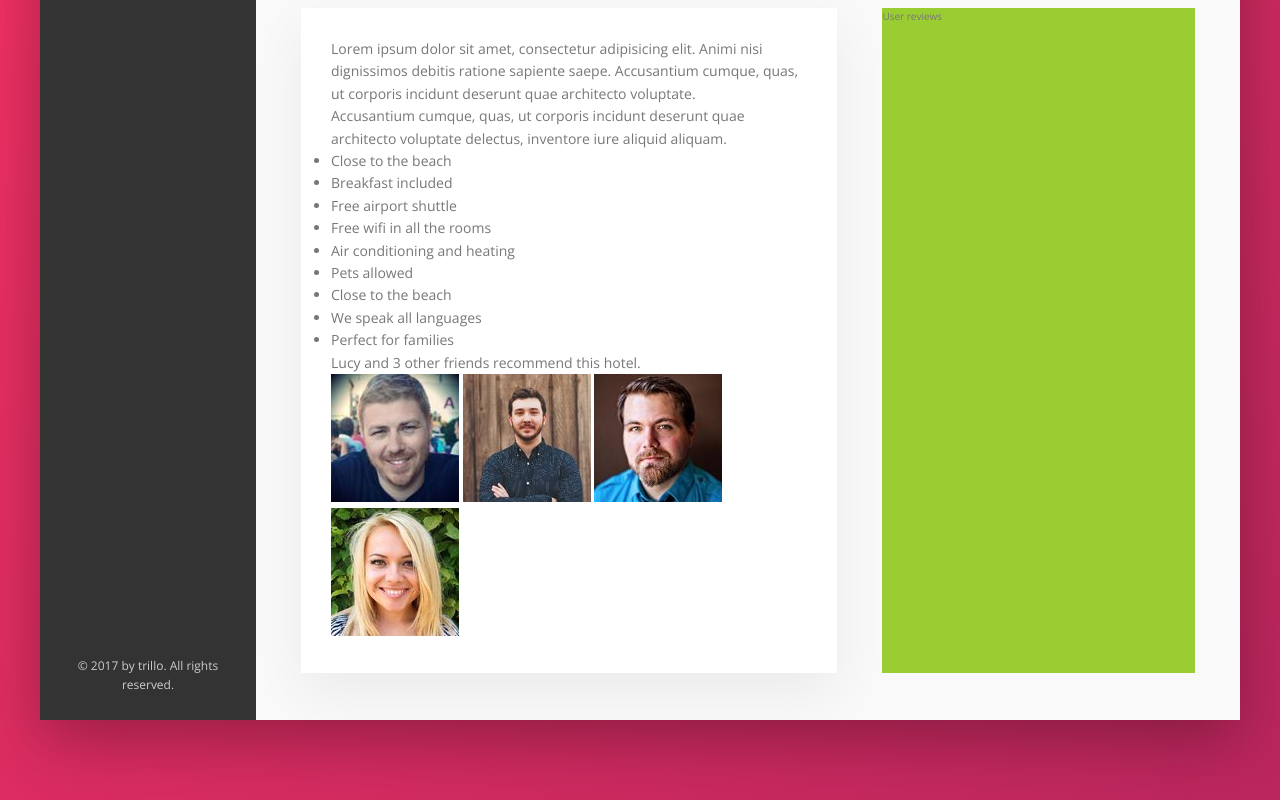
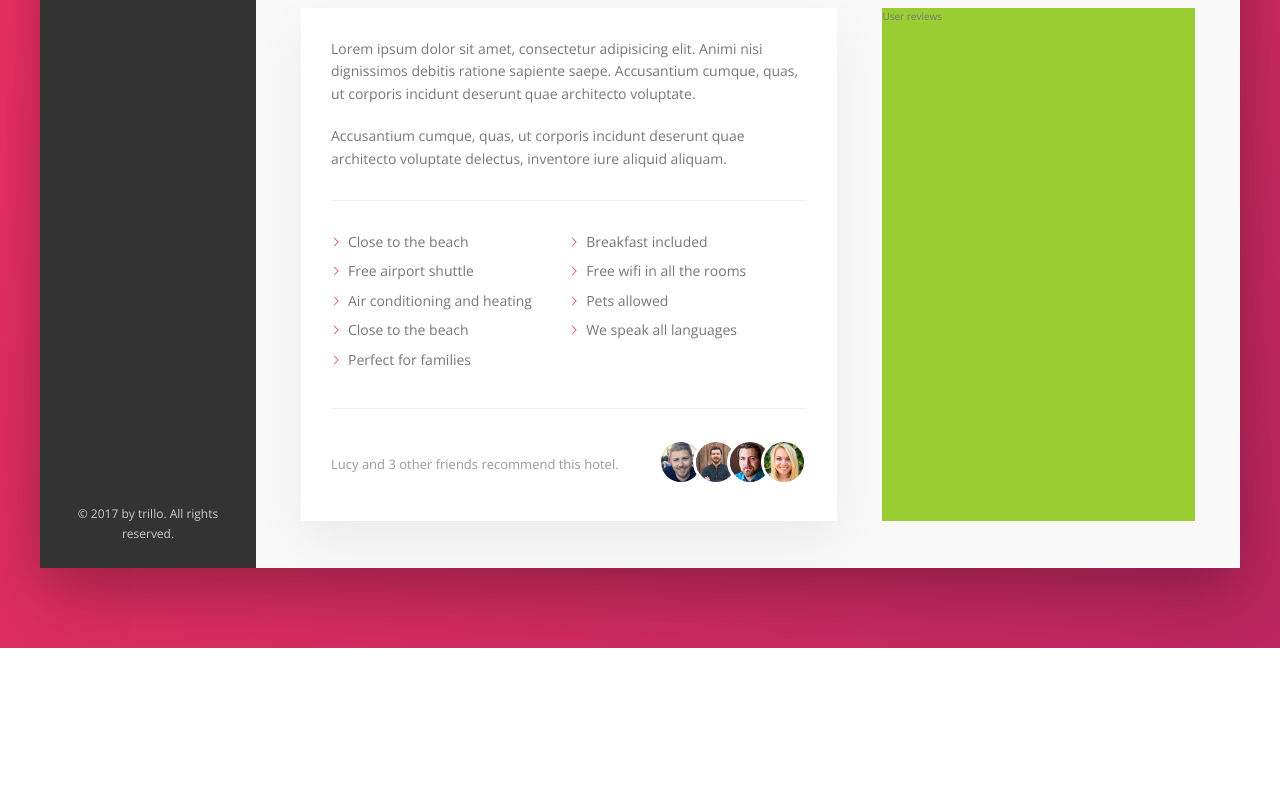
Before and after one commit to dhruvArora8053/CSS-Notes, a plain HTML site: page Trillo/index.html in a window 1280 px wide. Shown: the part 640-1440 px from the top of the page. After the commit the page ends 1288 px from the top, so only its background shows below. Drawn offline with nearby package versions, Linux system fonts and the light colour scheme.

Commit message:
implemented description section

```diff
--- a/Trillo/styles.css
+++ b/Trillo/styles.css
@@ -441,3 +441,78 @@ body {
   background-color: yellowgreen;
   flex: 1;
 }
+
+/* /////////////////////////////////////////////// */
+/* PARAGRAPH */
+.paragraph:not(:last-of-type) {
+  margin-bottom: 2rem;
+}
+
+/* /////////////////////////////////////////////// */
+/* LIST */
+.list {
+  list-style: none;
+  margin: 3rem 0;
+  padding: 3rem 0;
+  border-top: 1px solid var(--color-grey-light-3);
+  border-bottom: 1px solid var(--color-grey-light-3);
+
+  display: flex;
+  flex-wrap: wrap;
+}
+
+.list__item {
+  flex: 0 0 50%;
+  margin-bottom: 0.7rem;
+}
+
+.list__item::before {
+  content: "";
+  display: inline-block;
+  height: 1rem;
+  width: 1rem;
+  margin-right: 0.7rem;
+
+  /* Older browsers */
+  /* background-image: url(img/chevron-thin-right.svg);
+  background-size: cover; */
+
+  /* Newer browsers */
+  background-color: var(--color-primary);
+  /* now we will look through mask to see the backgound color using an icon */
+  -webkit-mask-image: url(img/chevron-thin-right.svg);
+  /* covering the entire element */
+  -webkit-mask-size: cover;
+  /* without prefix */
+  mask-size: cover;
+}
+
+/* /////////////////////////////////////////////// */
+/* RECOMMEND */
+.recommend{
+  font-size: 1.3rem;
+  color: var(--color-grey-dark-3);
+
+  display: flex;
+  align-items: center;
+}
+
+.recommend__count{
+margin-right: auto;
+}
+
+.recommend__friends{
+
+}
+
+.recommend__photo{
+  height: 4rem;
+  width: 4rem;
+  border-radius: 50%;
+  border: 3px solid white;
+  box-sizing: content-box;
+}
+
+.recommend__photo:not(:last-child){
+  margin-right: -1.5rem;
+}
```
